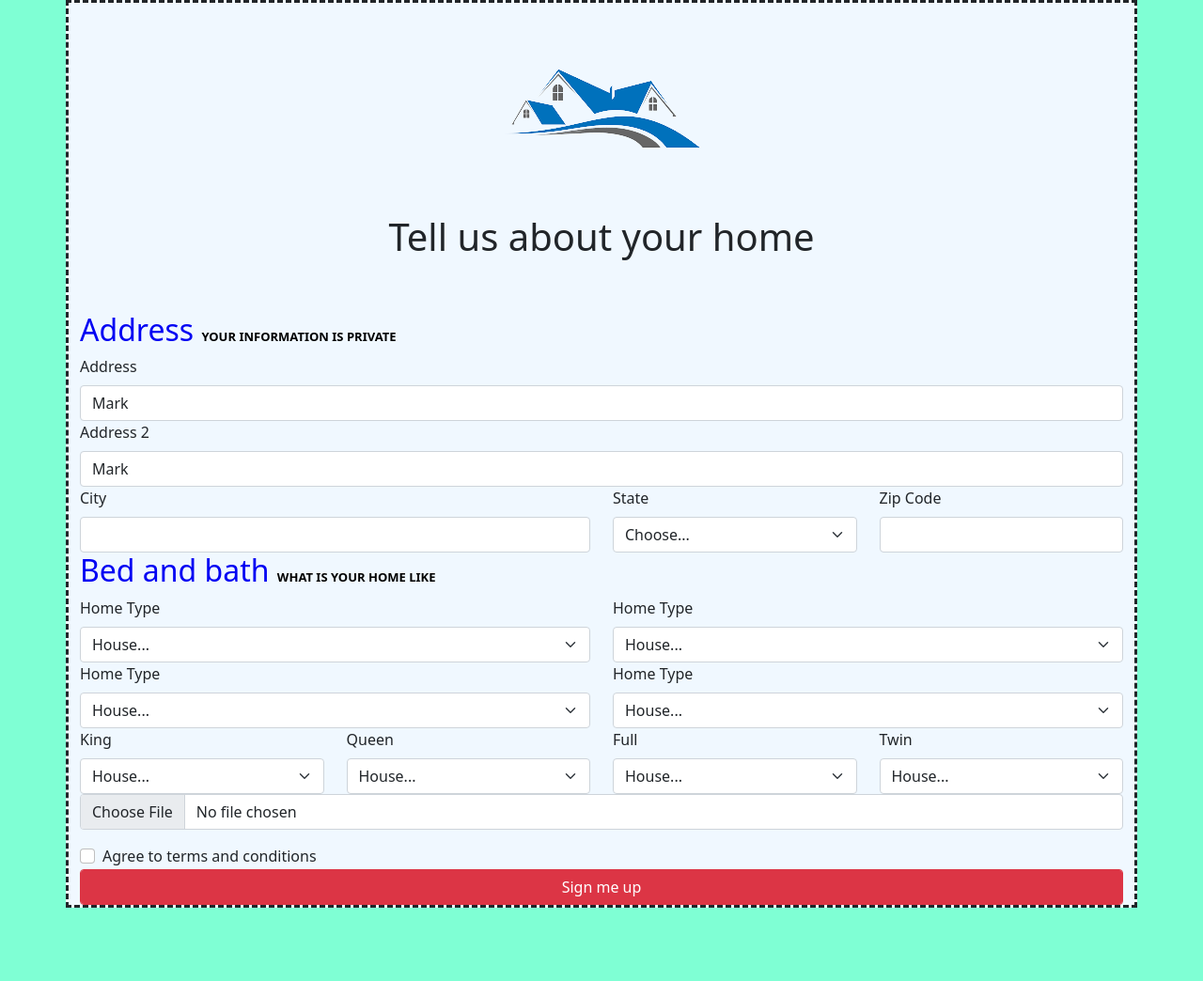
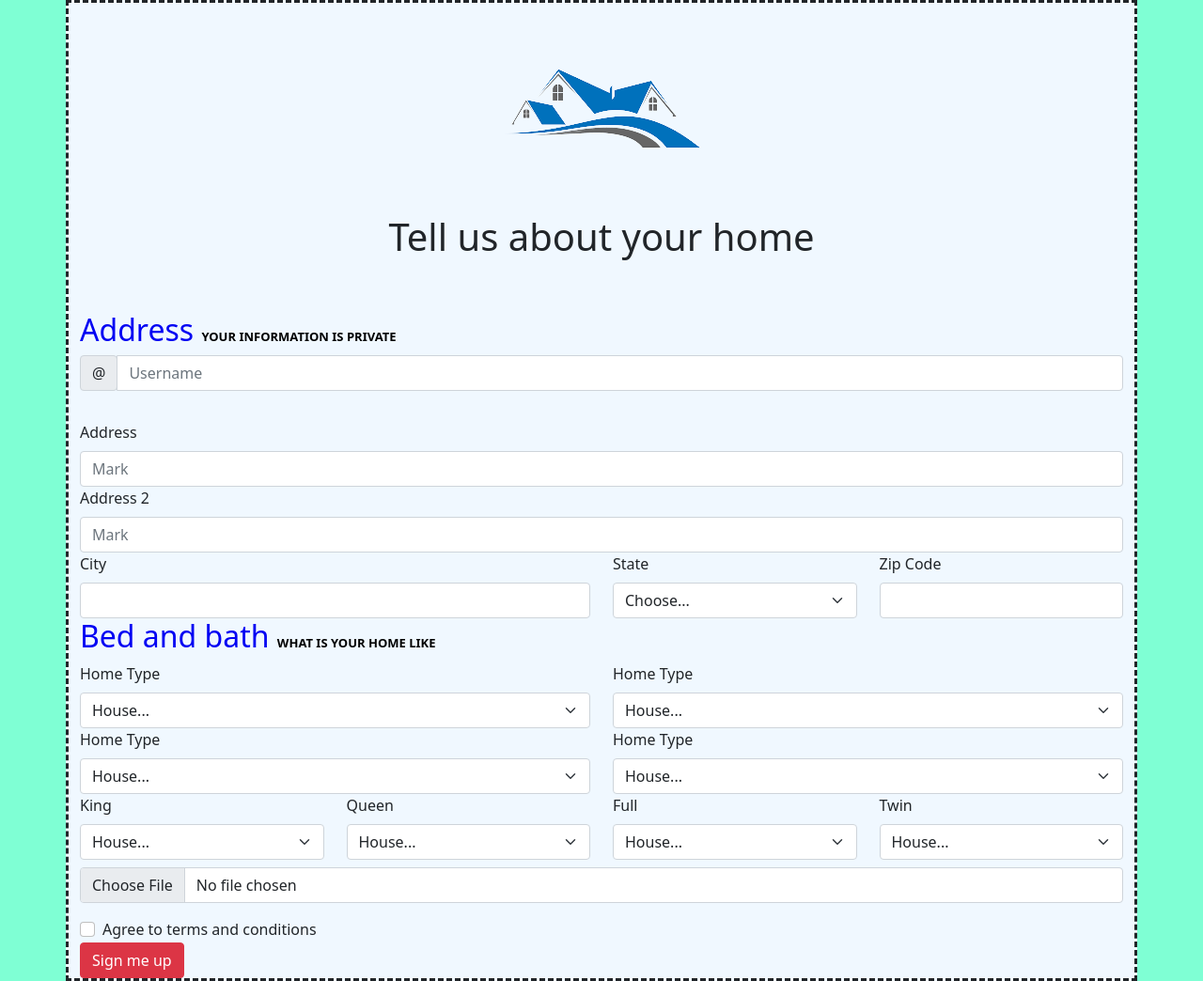
Before and after one commit to walexy026/formpage, a plain HTML site: page index.html in a window 1280 px wide. Shown: the whole page at 94% size. Before the commit the page ends 966 px from the top, so only its background shows below. Drawn offline with Linux system fonts and the light colour scheme.

Commit message:
username

```diff
--- a/index.html
+++ b/index.html
@@ -26,15 +26,22 @@
             </div>
         </div>
         <form class="row g-3 needs-validation" novalidate>
+            <div class="input-group mb-3">
+                <div class="input-group-prepend">
+                  <span class="input-group-text">@</span>
+                </div>
+                <input type="text" class="form-control" placeholder="Username">
+              </div>
+
             <div class="col-md-12">
                 <label for="validationCustom01" class="form-label">Address</label>
-                <input type="text" class="form-control" id="validationCustom01" value="Mark" required>
+                <input type="text" class="form-control" id="validationCustom01" placeholder="Mark" required>
                 <div class="valid-feedback">
                     Your current resident!
                 </div>
                 <div class="col-md-12">
                     <label for="validationCustom01" class="form-label">Address 2</label>
-                    <input type="text" class="form-control" id="validationCustom01" value="Mark" required>
+                    <input type="text" class="form-control" id="validationCustom01" placeholder="Mark" required>
                     <div class="valid-feedback">
                         Your Office Address!
                     </div>
@@ -159,7 +166,7 @@
                         Please provide a valid zip. -->
                     <!-- </div>
                     </div> -->
-                    <div class="mb-3">
+                    <div class="mb-3 mt-2">
                         <input type="file" class="form-control" aria-label="file example" required>
                         <div class="invalid-feedback">Example invalid form file feedback</div>
                     </div>
@@ -175,7 +182,7 @@
                         </div>
                     </div>
                     <div class="col-12">
-                        <button class="btn btn-danger form-control" type="submit">Sign me up</button>
+                        <button class="btn btn-danger" type="submit">Sign me up</button>
                     </div>
         </form>
 
```
